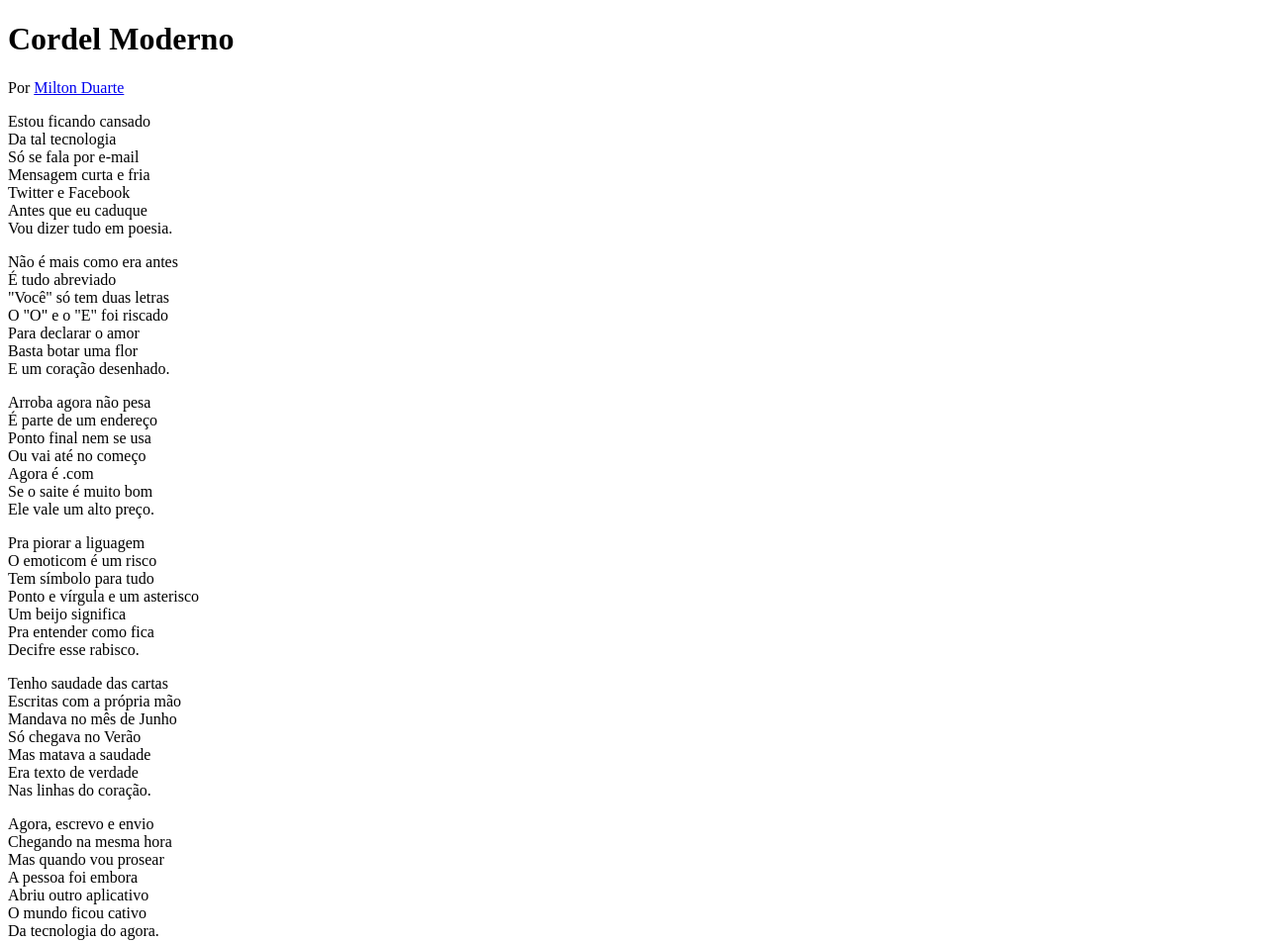
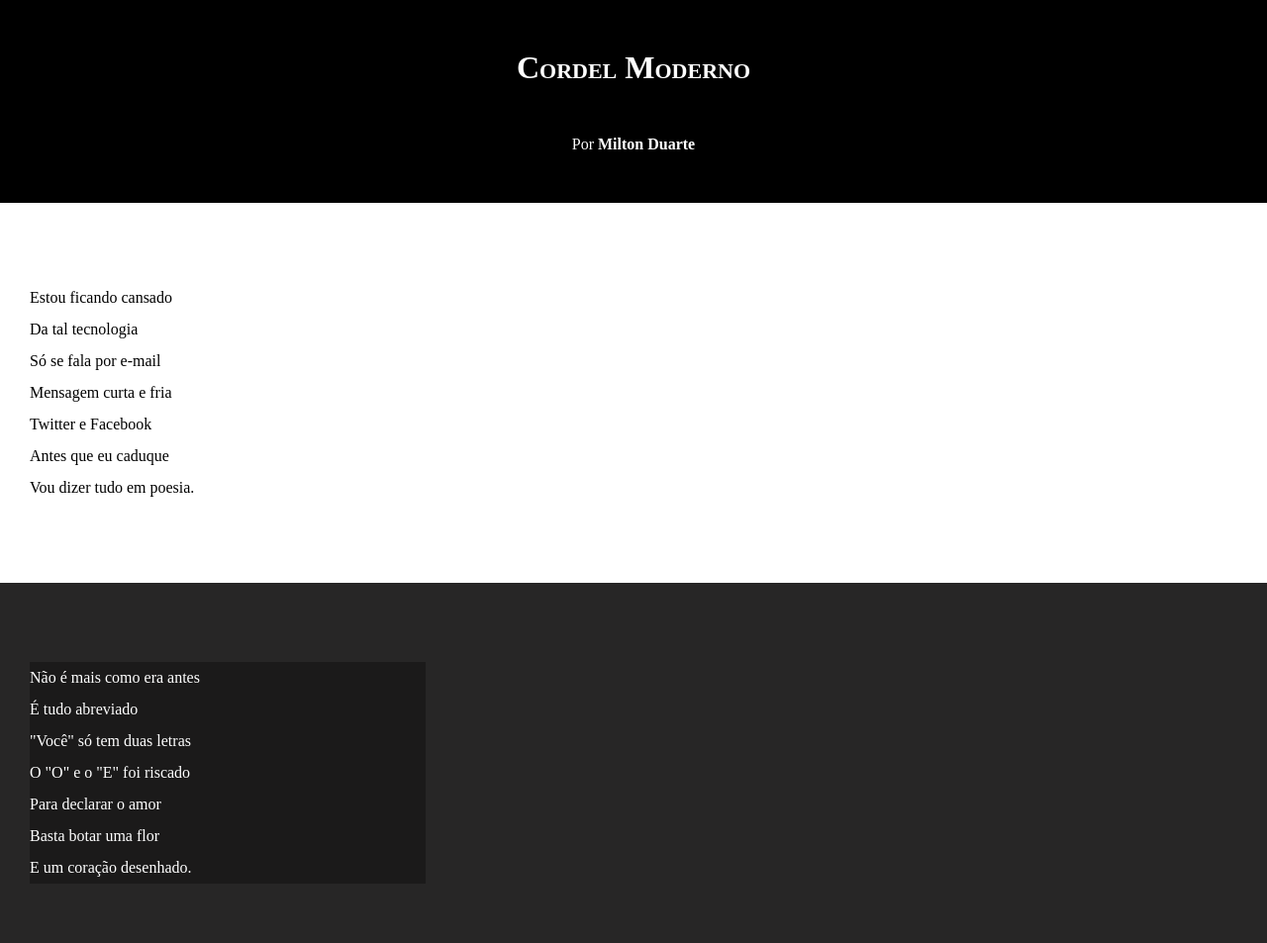
Before and after one commit to MatheusMichi/html-css, a plain HTML site: page desafios/desafio 4/index.html in a window 1280 px wide. Shown: the top 953 px of the page at 99% size. Drawn offline with Linux system fonts and the light colour scheme.

Commit message:
criando os primeiros estilos

```diff
--- a/desafios/desafio 4/estilo/style.css
+++ b/desafios/desafio 4/estilo/style.css
@@ -1 +1,65 @@
 @charset "UTF-8";
+
+* {
+    padding: 0px;
+    margin: 0px;
+}
+
+html body {
+    background-color: darkgray;
+    min-height: 100vh;
+}
+
+header {
+    background-color: black;
+    color: white;
+    text-align: center;
+}
+
+header > h1{
+    padding-top: 50px;
+    font-variant: small-caps;
+}
+
+header > p {
+    padding: 50px;
+}
+
+a {
+    text-decoration: none;
+    color: white;
+    font-weight: bolder;
+}
+
+a:hover {
+    text-decoration: underline;
+}
+
+section {
+    padding-top: 10vh;
+    padding-bottom: 10vh;
+    line-height: 2em;
+    padding-left: 30px;
+}
+
+section.normal {
+    background-color: white;
+    color: black;
+}
+
+section.imagem {
+    background-color: rgb(39, 38, 38);
+    color: white;
+}
+
+section.imagem > p {
+    background-color: rgba(0, 0, 0, 0.322);
+    width: 400px;
+}
+
+footer {
+    background-color: black;
+    color: white;
+    padding: 10px;
+    text-align: center;
+}
--- a/desafios/desafio 4/index.html
+++ b/desafios/desafio 4/index.html
@@ -13,7 +13,7 @@
     </header>
 
 
-        <section>
+        <section class="normal">
             <p>
                 Estou ficando cansado <br>
                 Da tal tecnologia <br>
@@ -25,7 +25,7 @@
             </p>
         </section>
 
-        <section>
+        <section class="imagem">
             <p>
                 Não é mais como era antes <br>
                 É tudo abreviado <br>
@@ -37,7 +37,7 @@
             </p>
         </section>
 
-        <section>
+        <section class="normal">
             <p>
                 Arroba agora não pesa <br>
                 É parte de um endereço <br>
@@ -59,7 +59,7 @@
             </p>
         </section>
 
-        <section>
+        <section class="imagem">
             <p>
                 Tenho saudade das cartas <br>
                 Escritas com a própria mão <br>
@@ -71,7 +71,7 @@
             </p>
         </section>
 
-        <section>
+        <section class="normal">
             <p>
                 Agora, escrevo e envio <br>
                 Chegando na mesma hora <br>
```
